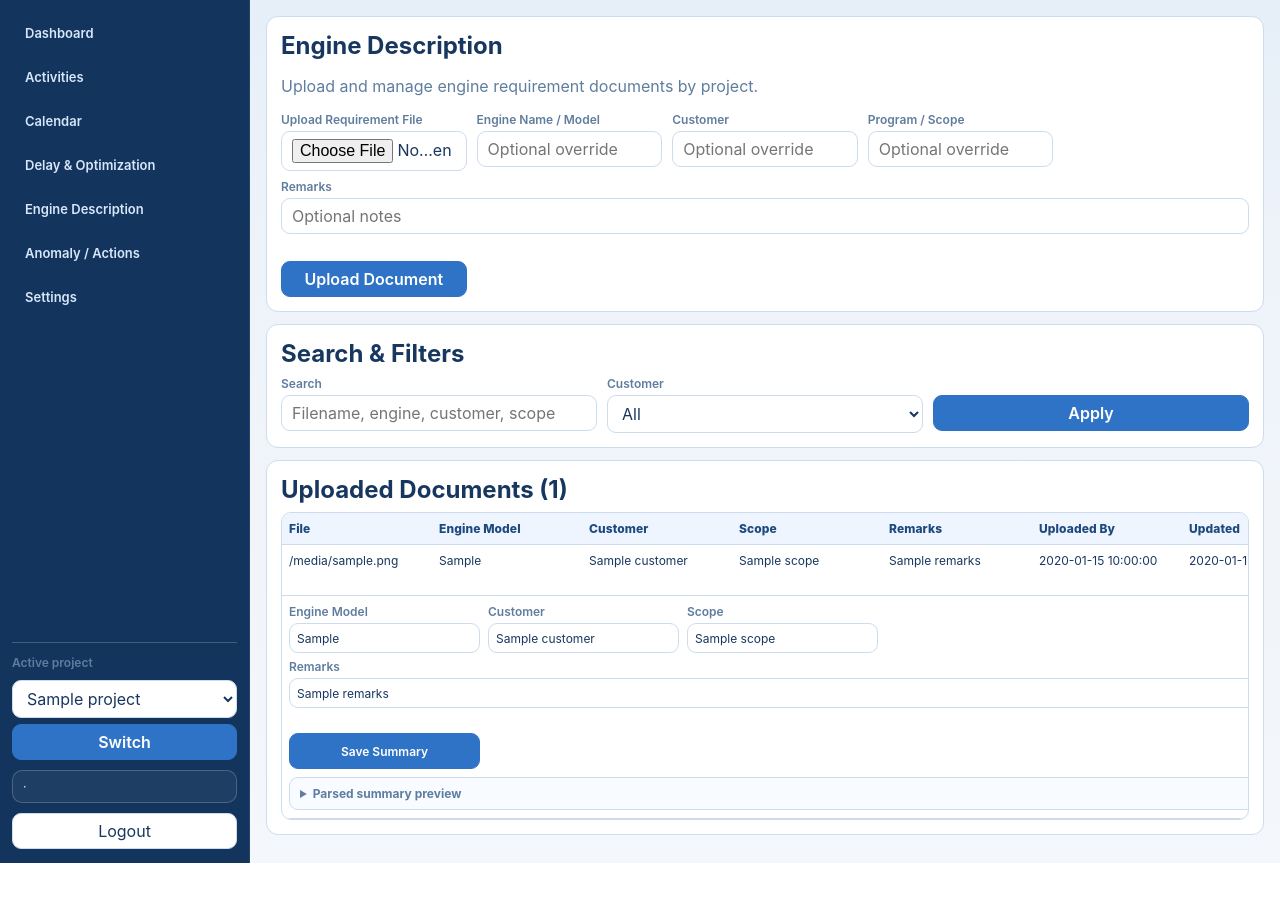
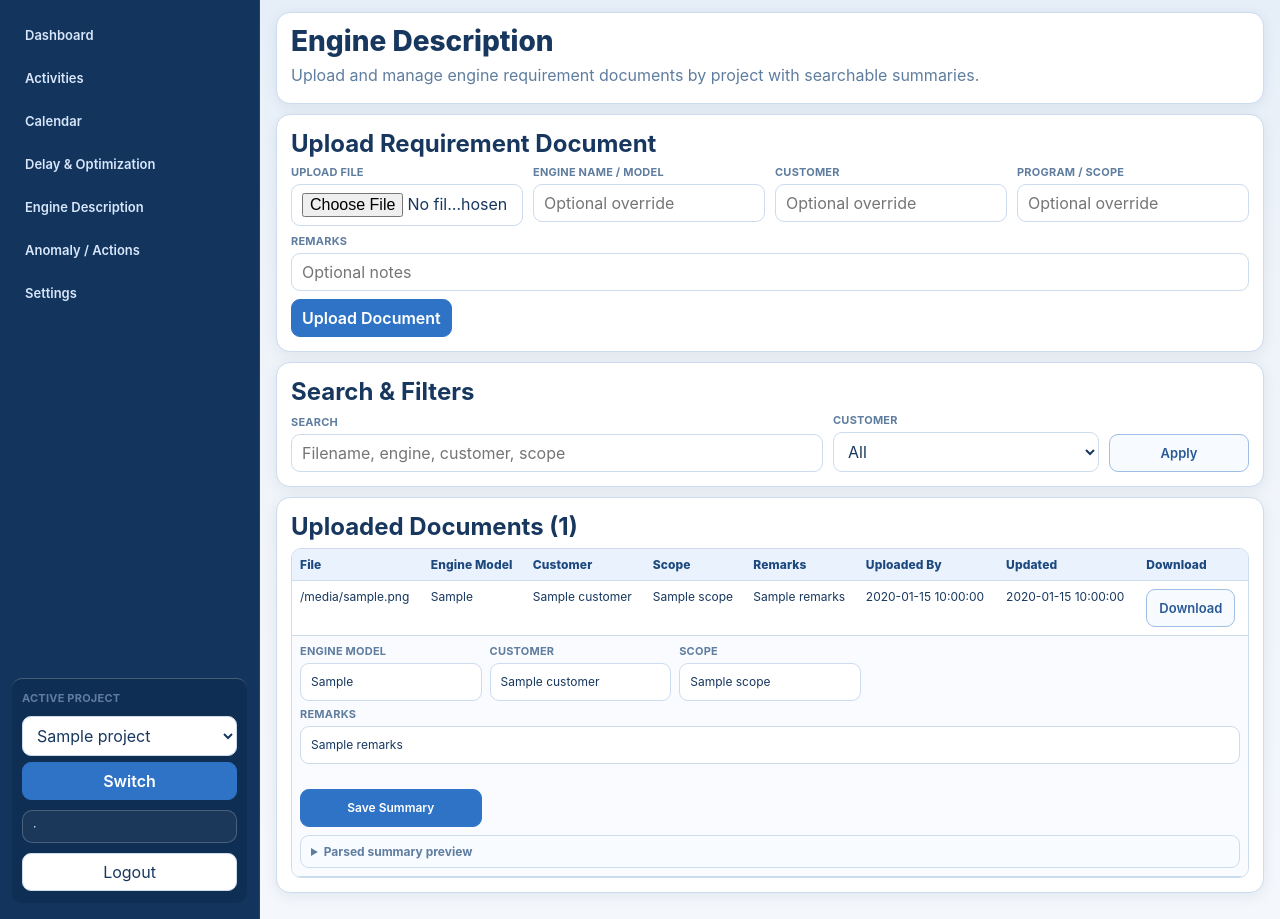
Before and after one commit to luciffer0770/TOOL-X, a FastAPI app: template psetw_py/src/psetw_platform/web/templates/engine_description.html in a window 1280 px wide. Shown: the part 61-980 px from the top of the page. Before the commit the page ends 924 px from the top, so only its background shows below. Run offline with FastAPI, Linux system fonts and the light colour scheme; the template is opened without the code that fills it: most values are stand-ins (such as "Sample title", 1, 10 or a date in 2020); parts of the project's set-up code (start-up, migrations or seed data) failed here and were passed over.

Commit message:
Polish global UI consistency and redesign engine description layout
Co-authored-by: lucifer0770 <ai.help0770@gmail.com>

```diff
--- a/psetw_py/src/psetw_platform/web/static/ui.css
+++ b/psetw_py/src/psetw_platform/web/static/ui.css
@@ -10,6 +10,7 @@
   --danger: #cc314e;
   --danger-bg: #fff2f5;
   --success: #2a8c58;
+  --shadow: 0 3px 14px rgba(17, 48, 86, 0.08);
 }
 
 * {
@@ -56,7 +57,7 @@ a {
 
 .layout {
   display: grid;
-  grid-template-columns: 250px minmax(0, 1fr);
+  grid-template-columns: 260px minmax(0, 1fr);
   min-height: calc(100vh - 58px);
 }
 
@@ -67,24 +68,29 @@ a {
   background: #13345c;
   color: #d7e6fb;
   border-right: 1px solid rgba(255, 255, 255, 0.08);
-  padding: 14px 12px;
-  gap: 12px;
+  padding: 16px 12px;
+  gap: 14px;
+}
+
+.sidebar-menu {
+  display: grid;
+  gap: 5px;
 }
 
 .sidebar-menu a {
   display: block;
   color: inherit;
   border: 1px solid transparent;
-  border-radius: 10px;
+  border-radius: 11px;
   padding: 10px 12px;
-  margin-bottom: 6px;
   font-weight: 600;
   font-size: 13px;
 }
 
 .sidebar-menu a.active {
-  background: rgba(255, 255, 255, 0.16);
-  border-color: rgba(210, 227, 255, 0.35);
+  background: rgba(255, 255, 255, 0.2);
+  border-color: rgba(224, 236, 255, 0.5);
+  box-shadow: inset 0 0 0 1px rgba(224, 236, 255, 0.2);
 }
 
 .sidebar-menu a:hover {
@@ -92,10 +98,13 @@ a {
 }
 
 .sidebar-footer {
-  border-top: 1px solid rgba(255, 255, 255, 0.2);
+  border-top: 1px solid rgba(255, 255, 255, 0.22);
   padding-top: 12px;
   display: grid;
   gap: 10px;
+  background: rgba(11, 37, 66, 0.35);
+  border-radius: 10px;
+  padding: 12px 10px;
 }
 
 .sidebar-project-form {
@@ -113,22 +122,57 @@ a {
 }
 
 .main {
-  padding: 16px;
+  padding: 12px 16px 16px;
+}
+
+.content-shell {
+  width: 100%;
+  max-width: 1320px;
+  margin: 0 auto;
 }
 
 .panel {
   border: 1px solid var(--border);
-  border-radius: 12px;
+  border-radius: 14px;
   background: var(--panel);
   padding: 14px;
-  margin-bottom: 12px;
+  margin-bottom: 10px;
+  box-shadow: var(--shadow);
+}
+
+.panel-tight {
+  padding-top: 12px;
+  padding-bottom: 12px;
 }
 
 .panel h1,
 .panel h2,
 .panel h3 {
   margin-top: 0;
-  margin-bottom: 8px;
+  margin-bottom: 6px;
+}
+
+.panel > p {
+  margin-top: 0;
+  margin-bottom: 6px;
+}
+
+.panel h1 {
+  font-size: 28px;
+  line-height: 1.2;
+  font-weight: 800;
+}
+
+.panel h2 {
+  font-size: 24px;
+  line-height: 1.25;
+  font-weight: 750;
+}
+
+.panel h3 {
+  font-size: 16px;
+  line-height: 1.35;
+  font-weight: 700;
 }
 
 .small {
@@ -191,10 +235,12 @@ a {
 
 label {
   display: block;
-  margin-bottom: 4px;
-  font-size: 12px;
+  margin-bottom: 5px;
+  font-size: 11px;
   color: var(--muted);
-  font-weight: 600;
+  font-weight: 700;
+  text-transform: uppercase;
+  letter-spacing: 0.02em;
 }
 
 input,
@@ -202,10 +248,10 @@ select,
 textarea,
 button {
   width: 100%;
-  min-height: 36px;
+  min-height: 38px;
   border-radius: 9px;
   border: 1px solid var(--border);
-  padding: 7px 10px;
+  padding: 8px 10px;
   font: inherit;
   color: var(--text);
   background: #fff;
@@ -238,14 +293,33 @@ button.danger {
   align-items: center;
   justify-content: center;
   width: auto;
-  min-height: 34px;
-  border: 1px solid #b5caeb;
+  min-height: 38px;
+  border: 1px solid #9ebee6;
   border-radius: 9px;
-  padding: 6px 12px;
+  padding: 8px 12px;
   font-size: 13px;
   font-weight: 600;
-  color: #2a5f9f;
-  background: #f1f7ff;
+  color: #285995;
+  background: #f7fbff;
+}
+
+a.secondary-btn {
+  text-decoration: none;
+}
+
+.full-width {
+  grid-column: 1 / -1;
+}
+
+.form-actions-left {
+  display: flex;
+  align-items: end;
+}
+
+.form-actions-left > button,
+.form-actions-left > .secondary-btn {
+  width: auto;
+  min-width: 140px;
 }
 
 .row-actions {
@@ -286,22 +360,8 @@ table {
 }
 
 .data-grid {
-  width: max-content;
-  min-width: 100%;
-}
-
-.data-grid th,
-.data-grid td {
-  min-width: 150px;
-  white-space: nowrap;
-}
-
-.data-grid td input,
-.data-grid td select {
-  min-height: 30px;
-  min-width: 130px;
-  padding: 5px 7px;
-  font-size: 12px;
+  width: 100%;
+  table-layout: auto;
 }
 
 .warning-cell {
@@ -314,7 +374,7 @@ td {
   border-bottom: 1px solid var(--border);
   text-align: left;
   font-size: 12px;
-  padding: 8px 7px;
+  padding: 8px 8px;
   vertical-align: top;
 }
 
@@ -322,32 +382,55 @@ th {
   position: sticky;
   top: 0;
   z-index: 2;
-  background: #eef5ff;
+  background: #eaf2fe;
   font-weight: 800;
   color: #1d497f;
   letter-spacing: 0.1px;
 }
 
-.sticky-col {
+.data-grid tbody tr:hover td {
+  background: #f8fcff;
+}
+
+.activities-grid {
+  width: max-content;
+  min-width: 100%;
+}
+
+.activities-grid th,
+.activities-grid td {
+  min-width: 150px;
+  white-space: nowrap;
+}
+
+.activities-grid td input,
+.activities-grid td select {
+  min-height: 32px;
+  min-width: 130px;
+  padding: 6px 8px;
+  font-size: 12px;
+}
+
+.activities-grid .sticky-col {
   position: sticky;
   left: 0;
   z-index: 3;
   background: #f7fbff;
 }
 
-.sticky-col-2 {
+.activities-grid .sticky-col-2 {
   position: sticky;
   left: 56px;
   z-index: 3;
   background: #f7fbff;
 }
 
-.data-grid .sticky-col {
+.activities-grid .sticky-col {
   min-width: 56px;
   width: 56px;
 }
 
-.data-grid .sticky-col-2 {
+.activities-grid .sticky-col-2 {
   min-width: 120px;
   width: 120px;
   left: 56px;
@@ -410,6 +493,38 @@ th {
   display: grid;
   grid-template-columns: repeat(3, minmax(120px, 1fr));
   gap: 8px;
+}
+
+.engine-upload-grid {
+  display: grid;
+  grid-template-columns: repeat(4, minmax(170px, 1fr));
+  gap: 8px 10px;
+}
+
+.engine-filter-grid {
+  display: grid;
+  grid-template-columns: minmax(320px, 2fr) minmax(180px, 1fr) auto;
+  gap: 8px 10px;
+  align-items: end;
+}
+
+.engine-search-wide {
+  min-width: 0;
+}
+
+.doc-summary-row td {
+  background: #f9fbff;
+}
+
+.empty-state {
+  text-align: center;
+  padding: 18px 8px;
+}
+
+.empty-state-title {
+  margin: 0 0 4px;
+  font-size: 16px;
+  font-weight: 700;
 }
 
 .metric-list {
--- a/psetw_py/src/psetw_platform/web/templates/activities.html
+++ b/psetw_py/src/psetw_platform/web/templates/activities.html
@@ -163,7 +163,7 @@
       Showing {{ start_idx + 1 if filtered_count else 0 }}–{{ end_idx }} of {{ filtered_count }} filtered ({{ total_count }} total), page {{ page }} / {{ total_pages }}.
     </p>
     <div class="data-grid-wrap">
-      <table class="data-grid">
+      <table class="data-grid activities-grid">
         <thead>
           <tr>
             <th class="sticky-col">Select</th>
@@ -329,10 +329,10 @@
 
     <div class="row-actions" style="margin-top:10px">
       {% if page > 1 %}
-        <a href="/ui/activities?project_id={{ active_project.id }}&search={{ search }}&status_filter={{ status_filter }}&phase_filter={{ phase_filter }}&priority_filter={{ priority_filter }}&department_filter={{ department_filter }}&column_mode={{ column_mode }}&page_size={{ page_size }}&page={{ page - 1 }}">← Prev</a>
+        <a class="secondary-btn" href="/ui/activities?project_id={{ active_project.id }}&search={{ search }}&status_filter={{ status_filter }}&phase_filter={{ phase_filter }}&priority_filter={{ priority_filter }}&department_filter={{ department_filter }}&column_mode={{ column_mode }}&page_size={{ page_size }}&page={{ page - 1 }}">← Prev</a>
       {% endif %}
       {% if page < total_pages %}
-        <a href="/ui/activities?project_id={{ active_project.id }}&search={{ search }}&status_filter={{ status_filter }}&phase_filter={{ phase_filter }}&priority_filter={{ priority_filter }}&department_filter={{ department_filter }}&column_mode={{ column_mode }}&page_size={{ page_size }}&page={{ page + 1 }}">Next →</a>
+        <a class="secondary-btn" href="/ui/activities?project_id={{ active_project.id }}&search={{ search }}&status_filter={{ status_filter }}&phase_filter={{ phase_filter }}&priority_filter={{ priority_filter }}&department_filter={{ department_filter }}&column_mode={{ column_mode }}&page_size={{ page_size }}&page={{ page + 1 }}">Next →</a>
       {% endif %}
     </div>
   </section>
--- a/psetw_py/src/psetw_platform/web/templates/base.html
+++ b/psetw_py/src/psetw_platform/web/templates/base.html
@@ -44,10 +44,12 @@
         </div>
       </aside>
       <main class="main">
-        {% if message %}
-          <div class="alert">{{ message }}</div>
-        {% endif %}
-        {% block content %}{% endblock %}
+        <div class="content-shell">
+          {% if message %}
+            <div class="alert">{{ message }}</div>
+          {% endif %}
+          {% block content %}{% endblock %}
+        </div>
       </main>
     </div>
   </body>
--- a/psetw_py/src/psetw_platform/web/templates/calendar.html
+++ b/psetw_py/src/psetw_platform/web/templates/calendar.html
@@ -53,8 +53,8 @@
         </select>
       </div>
       <div><label>&nbsp;</label><button class="primary" type="submit">Apply</button></div>
-      <div><label>&nbsp;</label><a href="/ui/calendar?project_id={{ active_project.id }}&month={{ prev_month }}">← Prev</a></div>
-      <div><label>&nbsp;</label><a href="/ui/calendar?project_id={{ active_project.id }}&month={{ next_month }}">Next →</a></div>
+      <div><label>&nbsp;</label><a class="secondary-btn" href="/ui/calendar?project_id={{ active_project.id }}&month={{ prev_month }}">← Prev</a></div>
+      <div><label>&nbsp;</label><a class="secondary-btn" href="/ui/calendar?project_id={{ active_project.id }}&month={{ next_month }}">Next →</a></div>
     </form>
   </section>
 
--- a/psetw_py/src/psetw_platform/web/templates/engine_description.html
+++ b/psetw_py/src/psetw_platform/web/templates/engine_description.html
@@ -1,26 +1,30 @@
 {% extends "base.html" %}
 {% block content %}
+  <section class="panel panel-tight">
+    <h1>Engine Description</h1>
+    <p class="muted">Upload and manage engine requirement documents by project with searchable summaries.</p>
+  </section>
+
   <section class="panel">
-    <h1>Engine Description</h1>
-    <p class="muted">Upload and manage engine requirement documents by project.</p>
-    <form method="post" action="/ui/projects/{{ active_project.id }}/engine-documents/upload" enctype="multipart/form-data" class="form-grid">
+    <h2>Upload Requirement Document</h2>
+    <form method="post" action="/ui/projects/{{ active_project.id }}/engine-documents/upload" enctype="multipart/form-data" class="engine-upload-grid">
       <div>
-        <label>Upload Requirement File</label>
+        <label>Upload File</label>
         <input type="file" name="file" accept=".xlsx,.xls,.csv,.docx" required />
       </div>
       <div><label>Engine Name / Model</label><input name="engine_model" placeholder="Optional override" /></div>
       <div><label>Customer</label><input name="customer" placeholder="Optional override" /></div>
       <div><label>Program / Scope</label><input name="scope" placeholder="Optional override" /></div>
-      <div style="grid-column: 1 / -1"><label>Remarks</label><input name="remarks" placeholder="Optional notes" /></div>
-      <div><label>&nbsp;</label><button class="primary" type="submit">Upload Document</button></div>
+      <div class="full-width"><label>Remarks</label><input name="remarks" placeholder="Optional notes" /></div>
+      <div class="form-actions-left"><button class="primary" type="submit">Upload Document</button></div>
     </form>
   </section>
 
   <section class="panel">
     <h2>Search &amp; Filters</h2>
-    <form method="get" action="/ui/engine-description" class="form-grid">
+    <form method="get" action="/ui/engine-description" class="engine-filter-grid">
       <input type="hidden" name="project_id" value="{{ active_project.id }}" />
-      <div><label>Search</label><input name="search" value="{{ search }}" placeholder="Filename, engine, customer, scope" /></div>
+      <div class="engine-search-wide"><label>Search</label><input name="search" value="{{ search }}" placeholder="Filename, engine, customer, scope" /></div>
       <div>
         <label>Customer</label>
         <select name="customer_filter">
@@ -30,7 +34,7 @@
           {% endfor %}
         </select>
       </div>
-      <div><label>&nbsp;</label><button class="primary" type="submit">Apply</button></div>
+      <div class="form-actions-left"><button class="secondary-btn" type="submit">Apply</button></div>
     </form>
   </section>
 
@@ -62,7 +66,7 @@
               <td>{{ document.updated_at }}</td>
               <td><a class="secondary-btn" href="/ui/projects/{{ active_project.id }}/engine-documents/{{ document.id }}/download">Download</a></td>
             </tr>
-            <tr>
+            <tr class="doc-summary-row">
               <td colspan="8">
                 <form method="post" action="/ui/projects/{{ active_project.id }}/engine-documents/{{ document.id }}/summary" class="form-grid compact-form">
                   <div><label>Engine Model</label><input name="engine_model" value="{{ document.engine_model }}" /></div>
@@ -80,7 +84,14 @@
               </td>
             </tr>
           {% else %}
-            <tr><td colspan="8" class="muted">No engine requirement documents uploaded yet.</td></tr>
+            <tr>
+              <td colspan="8">
+                <div class="empty-state">
+                  <p class="empty-state-title">No documents uploaded yet</p>
+                  <p class="small muted">Upload an engine requirement file to get started.</p>
+                </div>
+              </td>
+            </tr>
           {% endfor %}
         </tbody>
       </table>
```
Also changed, not shown: other parts of psetw_py/src/psetw_platform/web/static/ui.css (+29 -6 lines).
